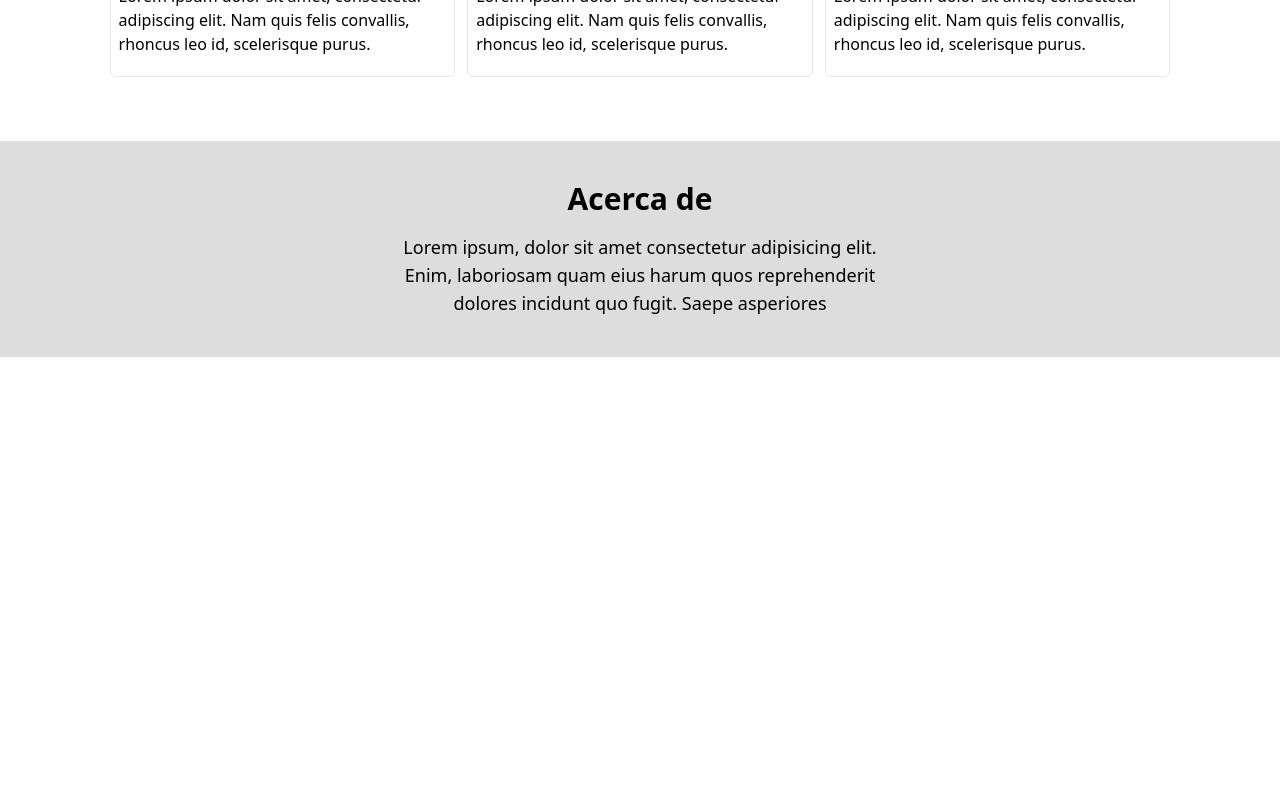
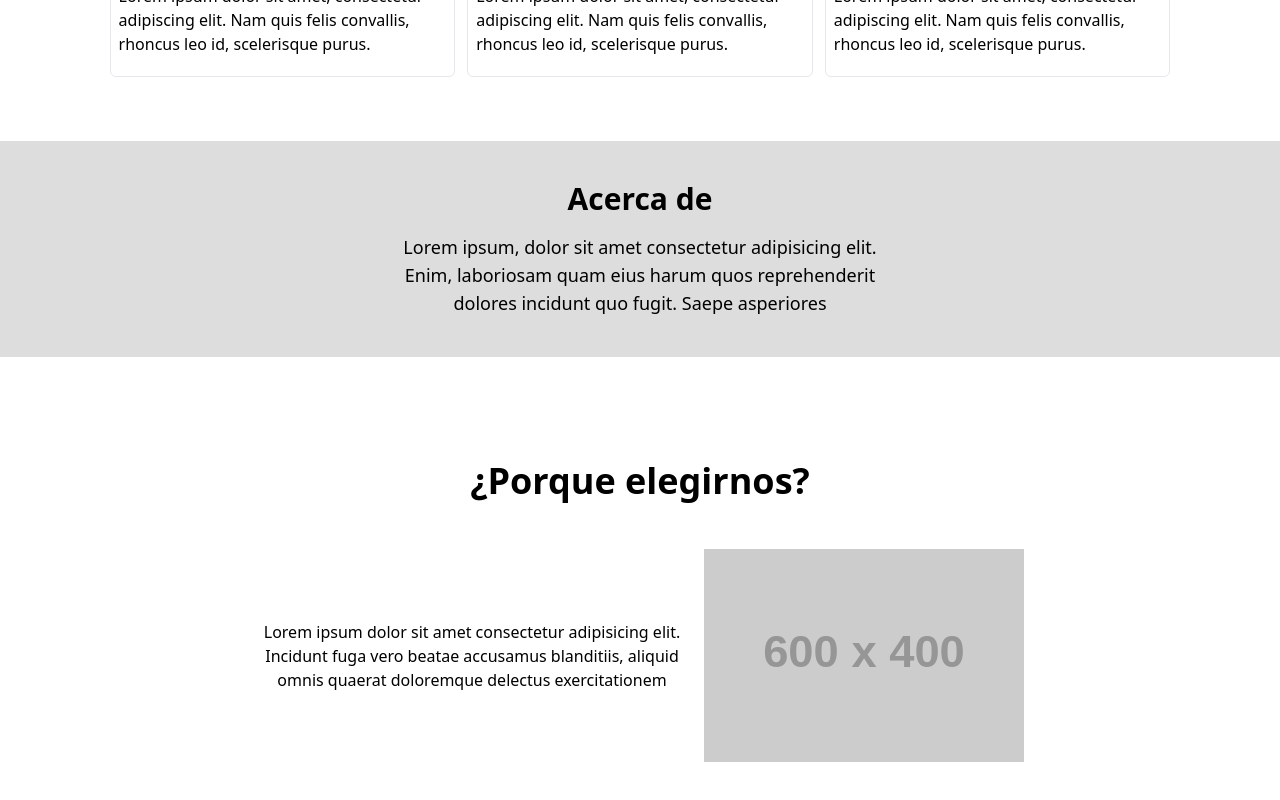
Before and after one commit to vspeed21/contabilidad-marvin, a React (Vite) app: page / in a window 1280 px wide. Shown: the part 821-1621 px from the top of the page. Before the commit the page ends 1242 px from the top, so only its background shows below. Built offline with nearby package versions, Linux system fonts and the light colour scheme.

Commit message:
add: porque elefirnos section to main page

```diff
--- a/src/App.tsx
+++ b/src/App.tsx
@@ -1,4 +1,5 @@
 import About from "./components/about/About";
+import PorqueElegirnos from "./components/elegirnos/PorqueElegirnos";
 import Hero from "./components/hero/Hero";
 import Services from "./components/services/Services";
 
@@ -12,6 +13,7 @@ function App() {
       <hr />
       <Services />
       <About />
+      <PorqueElegirnos />
     </>
   );
 }
--- /dev/null
+++ b/src/components/elegirnos/PorqueElegirnos.tsx
@@ -0,0 +1,18 @@
+import { Heading } from "../shared";
+
+function PorqueElegirnos() {
+  return (
+    <div className="mb-16">
+      <Heading title="¿Porque elegirnos?" />
+
+      <div className="flex flex-col gap-4 justify-center items-center md:flex-row max-w-3xl mx-auto w-[90%]">
+        <p className="-mt-3 md:-mt-0 text-center">
+          Lorem ipsum dolor sit amet consectetur adipisicing elit. Incidunt fuga vero beatae accusamus blanditiis, aliquid omnis quaerat doloremque delectus exercitationem
+        </p>
+        <img className="w-80" src="https://placehold.co/600x400" />
+      </div>
+    </div>
+  )
+}
+
+export default PorqueElegirnos;
```
